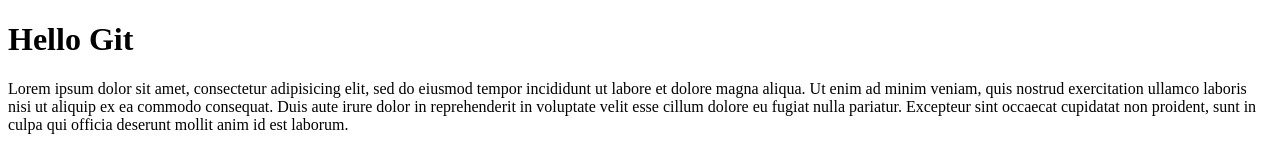
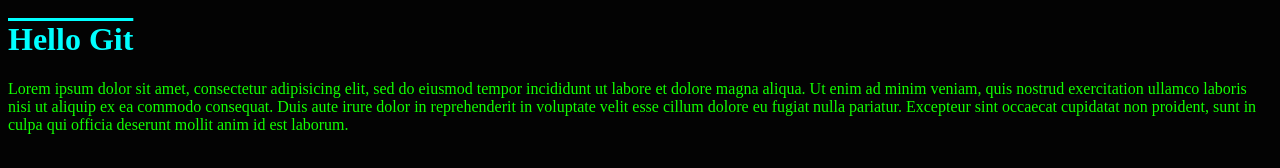
Before and after one commit to kropachev-pi145/project, a plain HTML site: page index.html in a window 1280 px wide. Drawn offline with Linux system fonts and the light colour scheme.

Commit message:
dev 4 commit

```diff
--- a/index.html
+++ b/index.html
@@ -3,6 +3,7 @@
 <head>
 	<meta charset="utf-8">
 	<title>Git</title>
+	<link rel="stylesheet" type="text/css" href="style.css">
 </head>
 <body>
 	<h1>Hello Git</h1>
--- /dev/null
+++ b/style.css
@@ -0,0 +1,8 @@
+body{
+	background-color: #030303;
+	color: #12ff00;
+}
+h1{
+	color: #00ffff;
+	text-decoration: overline;
+}
```
